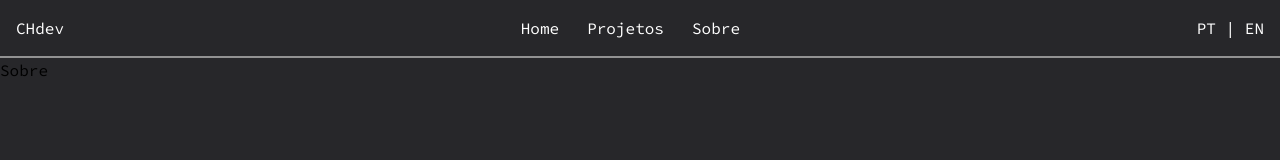
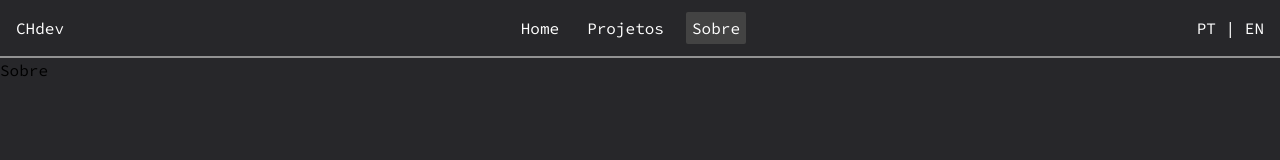
Before and after one commit to carloshendvpm/personal_portfolio, a SvelteKit app: page /about in a window 1280 px wide. Shown: the top 160 px of the page. Built offline with nearby package versions, Linux system fonts and the light colour scheme.

Commit message:
fix ajustando classe active do link sobre

```diff
--- a/src/routes/+layout.svelte
+++ b/src/routes/+layout.svelte
@@ -15,7 +15,7 @@
 			<a class=" hover:bg-[#434343] p-1.5 rounded-sm ease-in duration-300 {$page.url.pathname == '/projects' ? 'selected' : ''}  " href="/projects">Projetos</a>
 		</li>
 		<li>
-			<a class="{$page.url.pathname == '/about' ? 'active:bg-[#434343]' : ''} hover:bg-[#434343] p-1.5 rounded-sm ease-in duration-300" href="/about">Sobre</a>
+			<a class="hover:bg-[#434343] p-1.5 rounded-sm ease-in duration-300 {$page.url.pathname == '/about' ? 'selected' : ''} " href="/about">Sobre</a>
 		</li>
 	</ul>
 	<div>
```
